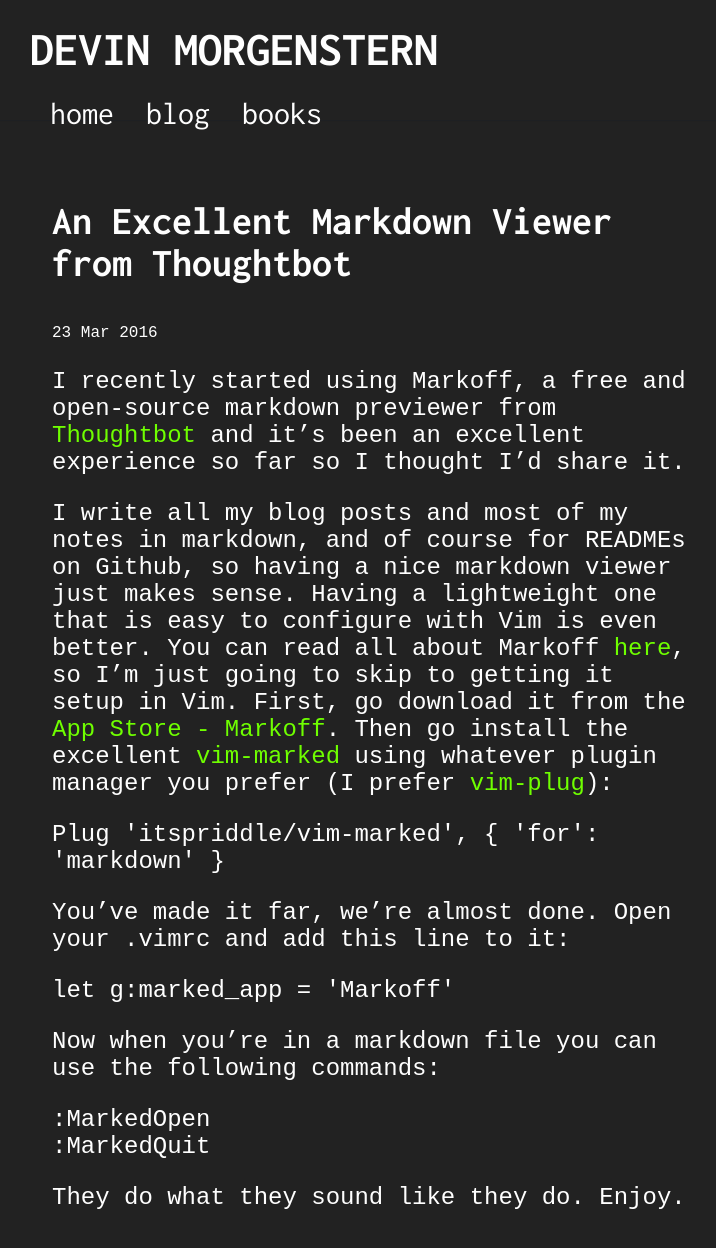
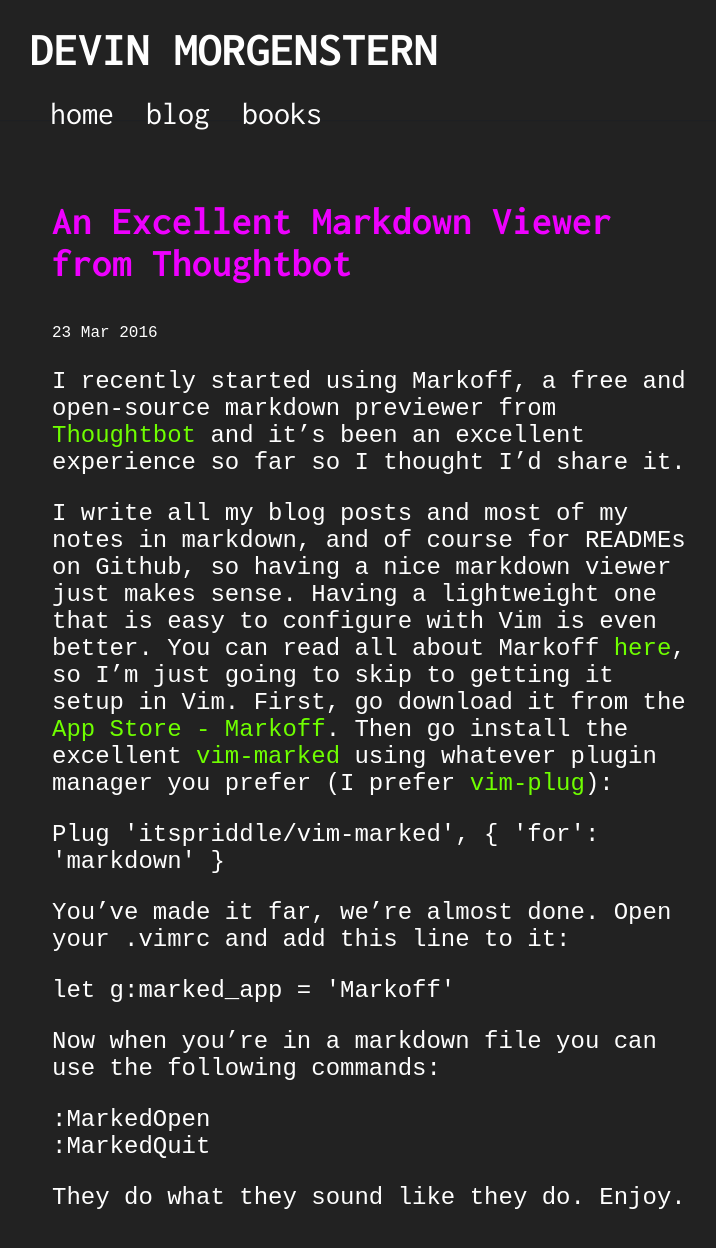
Before and after one commit to devinrm/devinrm.github.io, a Jekyll site: the page built from _posts/2016-03-23-an-excellent-markdown-viewer.md, in a window 1280 px wide and 1400 px high. Shown: the top 1248 px of the window, without its empty margins (268-984 px from the left). Built offline with Jekyll 4.4.1, drawn with Linux system fonts in a browser that asks for light colours; some web fonts are replaced.

Commit message:
Make h2 a little nicer

```diff
--- a/css/main.css
+++ b/css/main.css
@@ -48,6 +48,7 @@
   }
 
   h2 {
+    color: #ee00ff;
     font-size: 2.5rem;
   }
 
```
